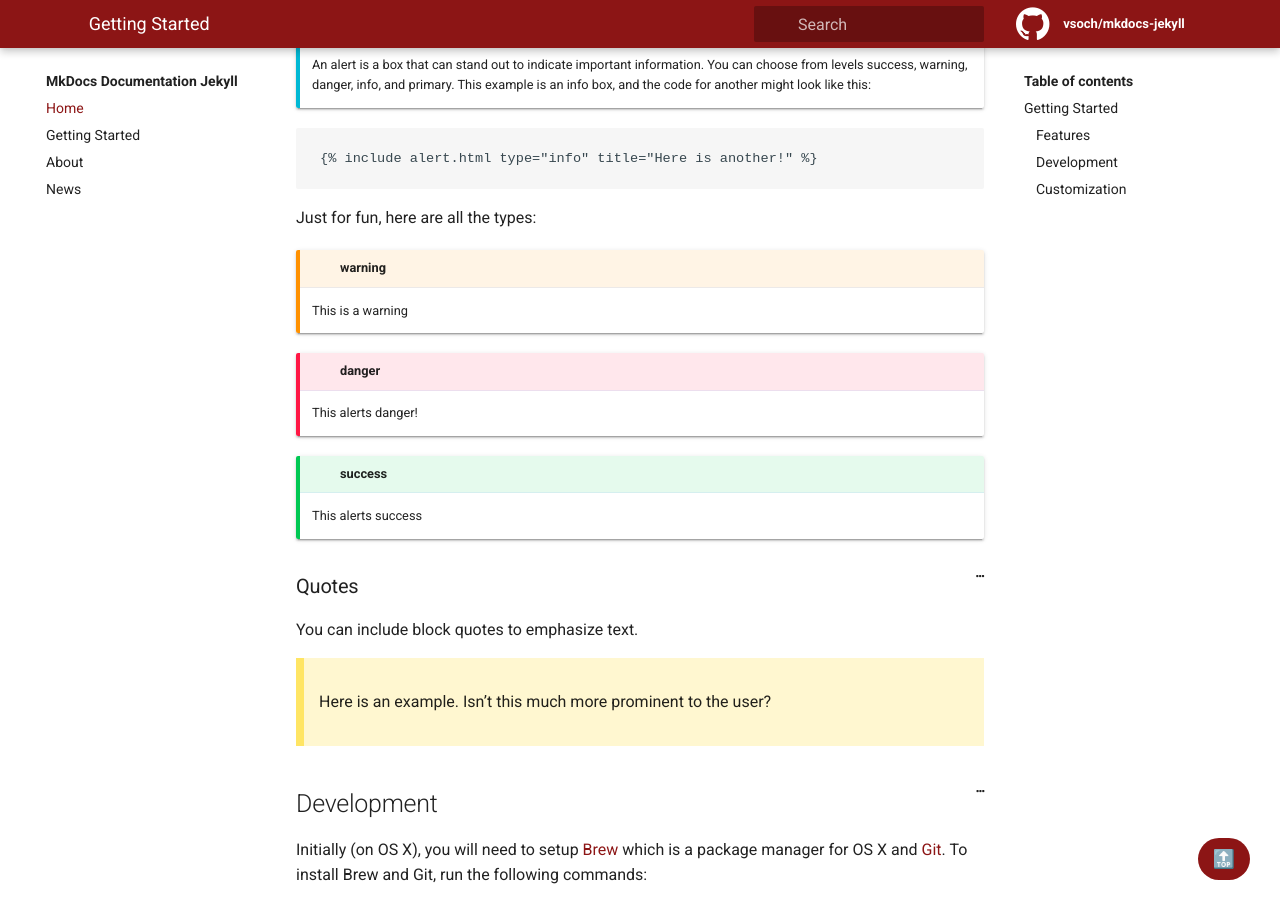
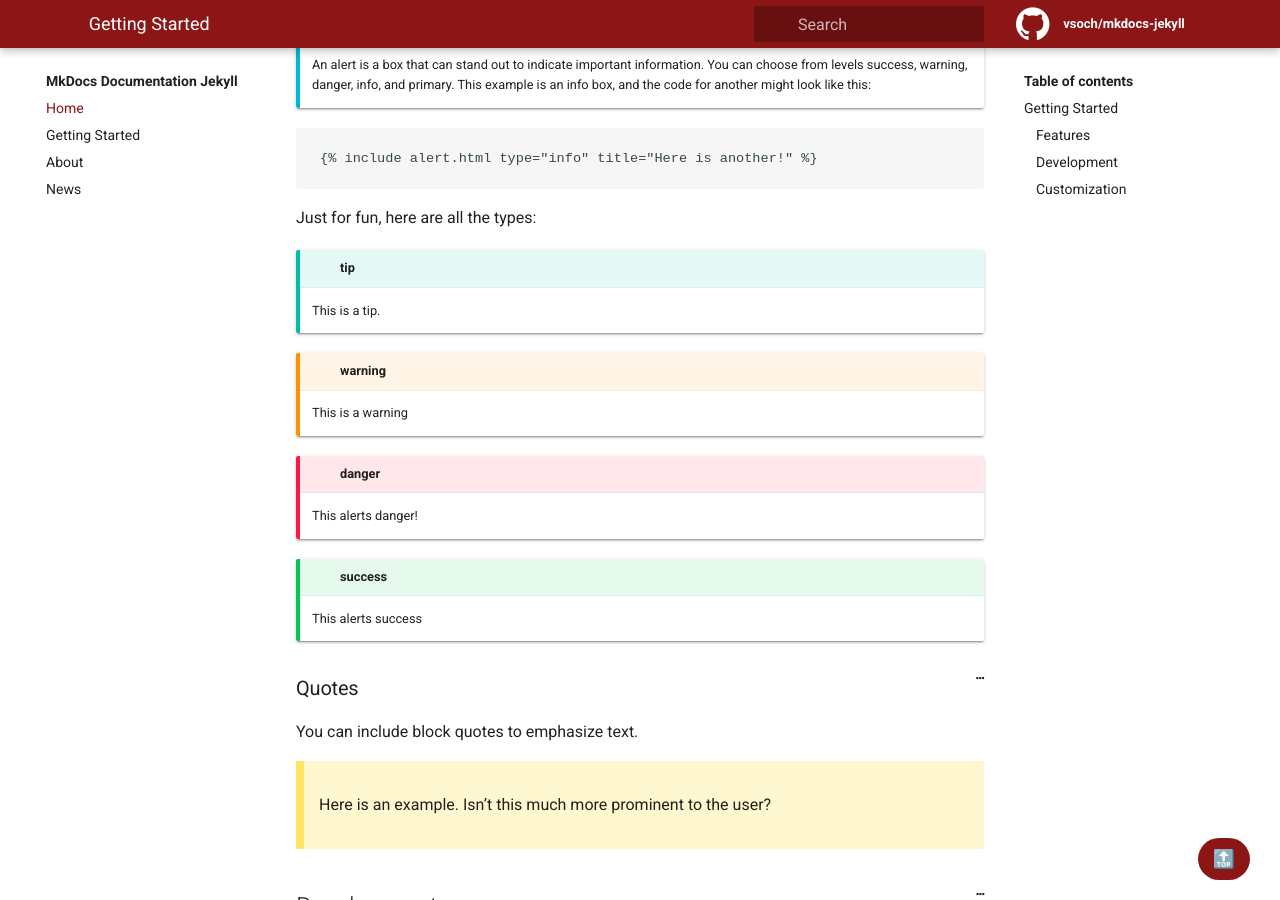
Before and after one commit to vsoch/mkdocs-jekyll, a Jekyll site: the page built from _docs/getting-started.md, in a window 1280 px wide and 900 px high, scrolled down 4089 px. Built offline with Jekyll 4.4.1, drawn with Linux system fonts in a browser that asks for light colours.

Commit message:
adding missing tip example
Signed-off-by: Vanessa Sochat <vsochat@stanford.edu>

```diff
--- a/_docs/getting-started.md
+++ b/_docs/getting-started.md
@@ -195,6 +195,7 @@ and primary.
 <span class="badge badge-info">info-badge</span>
 <span class="badge badge-secondary">secondary-badge</span>
 <span class="badge badge-primary">primary-badge</span>
+
 ### Alerts
 
 {% include alert.html type="info" title="What is an alert?" content="An alert is a box that can stand out to indicate important information. You can choose from levels success, warning, danger, info, and primary. This example is an info box, and the code for another might look like this:" %}
@@ -205,6 +206,7 @@ and primary.
 
 Just for fun, here are all the types:
 
+{% include alert.html type="tip" content="This is a tip." %}
 {% include alert.html type="warning" content="This is a warning" %}
 {% include alert.html type="danger" content="This alerts danger!" %}
 {% include alert.html type="success" content="This alerts success" %}
```
